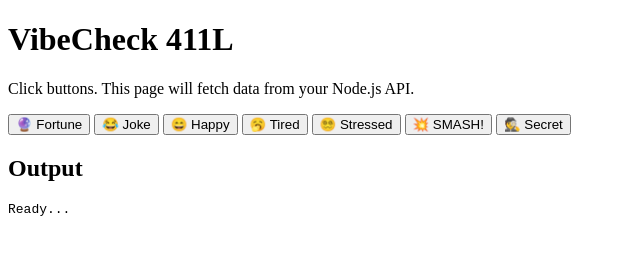
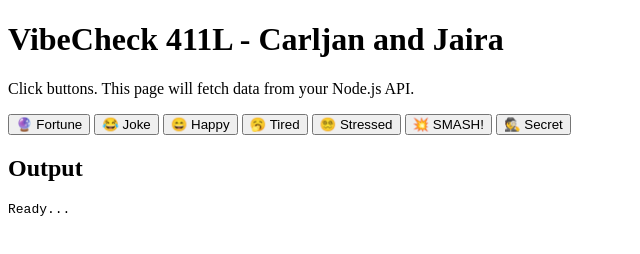
Before and after one commit to carljen/VibeCheck-carljanandjaira, a plain HTML site: page frontend/index.html in a window 1280 px wide. Shown: the whole page, without its empty margins (0-640 px from the left). Drawn offline with Linux system fonts and the light colour scheme.

Commit message:
Personalized UI with group names

```diff
--- a/frontend/index.html
+++ b/frontend/index.html
@@ -6,7 +6,7 @@
   <title>VibeCheck 411L</title>
 </head>
 <body>
-  <h1>VibeCheck 411L</h1>
+  <h1>VibeCheck 411L - Carljan and Jaira</h1>
   <p>Click buttons. This page will fetch data from your Node.js API.</p>
 
   <div>
```
